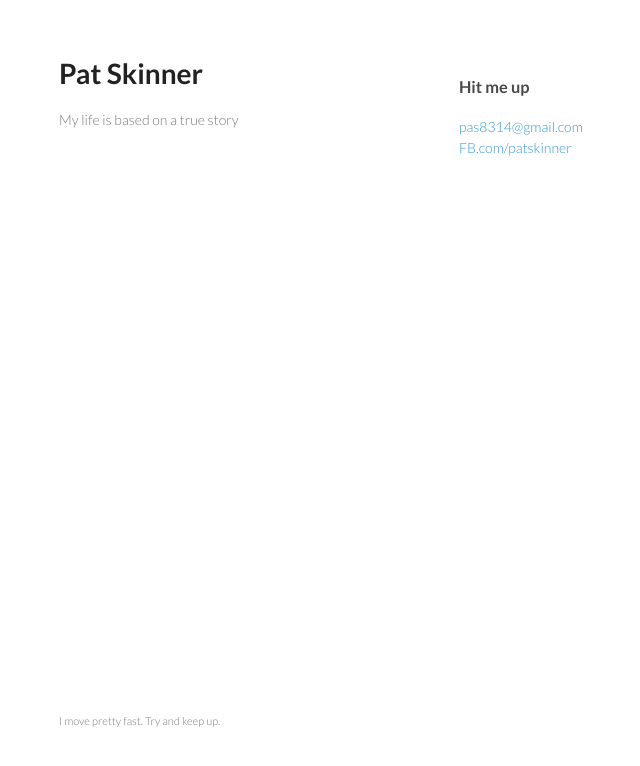
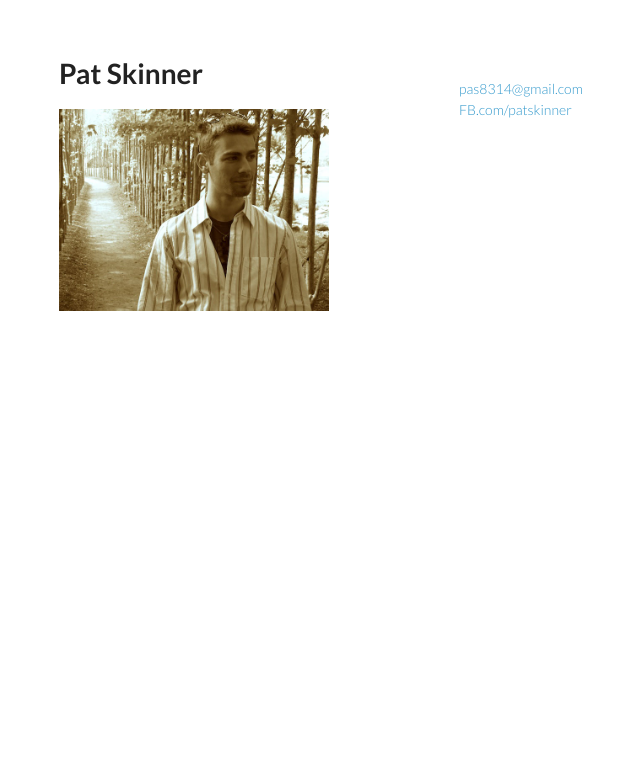
Before and after one commit to onpaws/onpaws.github.io, a plain HTML site: page index.html in a window 1280 px wide. Shown: the whole page, without its empty margins (151-791 px from the left). Drawn offline with Linux system fonts and the light colour scheme.

Commit message:
added pic

```diff
--- a/index.html
+++ b/index.html
@@ -17,14 +17,15 @@
     <div class="wrapper">
       <header>
         <h1>Pat Skinner</h1>
-        <p>My life is based on a true story</p>
+        <p></p>
+          <img src="pic.jpg" />
 
       </header>
       <section>
         <h3>
           <a name="welcome" class="anchor" href="#welcome"><span class="octicon octicon-link"></span></a></h3>
-          <ul style="list-style-type: none">
-              <h3>Hit me up</h3>
+          <ul style="list-style-type: none; ">
+              <!--<h3>I don't bite. much.</h3>-->
               <li><a href="mailto:pas8314@gmail.com">pas8314@gmail.com</a></li>
               <li><a href="http://fb.com/patskinner">FB.com/patskinner</a></li>
           </ul>
@@ -33,7 +34,7 @@
 
       </section>
       <footer>
-        <p><small>I move pretty fast. Try and keep up.</small></p>
+        <!--<p><small>My life is based on a true story</small></p>-->
       </footer>
     </div>
     <script src="javascripts/scale.fix.js"></script>
```
Also changed, not shown: pic.jpg (added).
